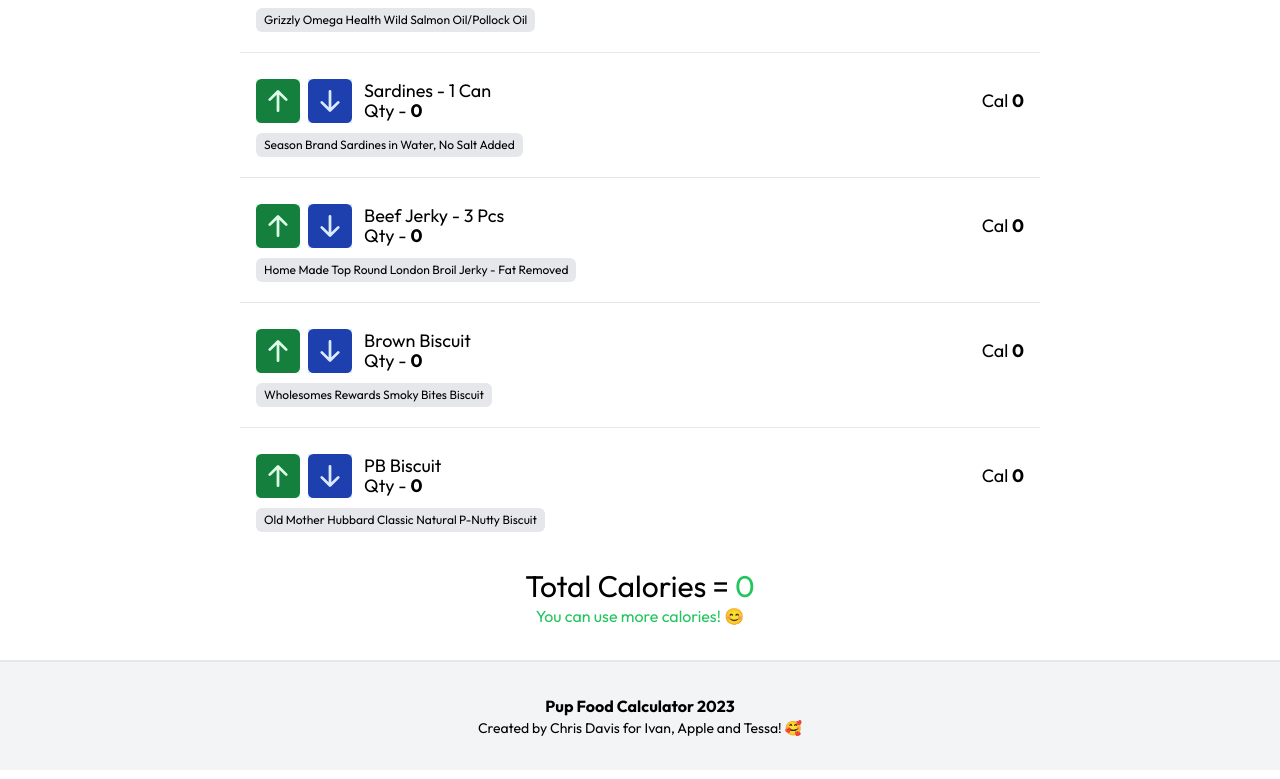
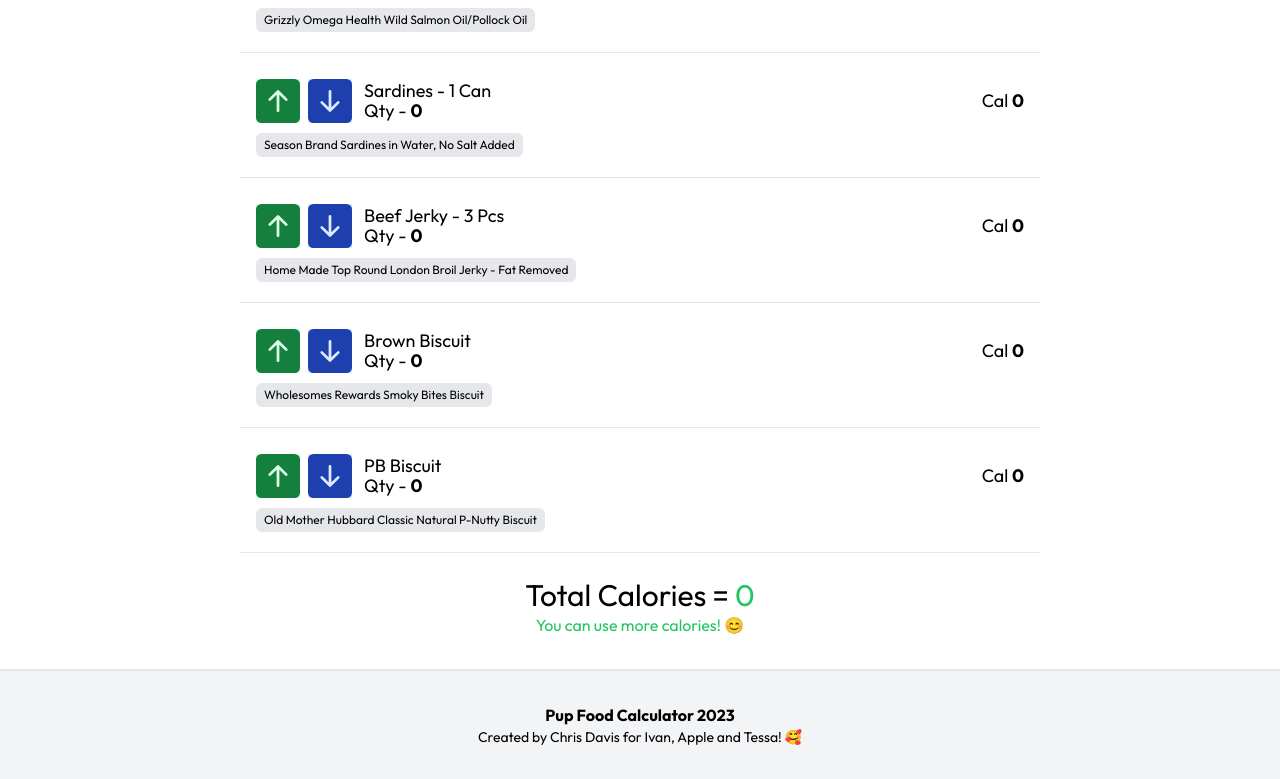
Before and after one commit to chrisdav6/nextjs-pup-food-calculator, a Next.js app: page / in a window 1280 px wide. Shown: the part 1004-1783 px from the top of the page. Built offline with nearby package versions, Linux system fonts and the light colour scheme.

Commit message:
Added bottom border to last FoodItem

```diff
--- a/app/page.js
+++ b/app/page.js
@@ -102,7 +102,7 @@ export default function Home() {
           setTotal={setTotal}
         />
       </div>
-      <div className='flex flex-col items-center justify-center mt-4 mb-8'>
+      <div className='flex flex-col items-center justify-center mt-6 mb-8'>
         <h3 className='text-3xl'>
           Total Calories ={' '}
           {total < 2100 ? (
--- a/components/FoodItem.js
+++ b/components/FoodItem.js
@@ -38,7 +38,7 @@ export default function FoodItem({
   };
 
   return (
-    <div className='px-4 pt-6 pb-5 border-t first:border-t-0'>
+    <div className='px-4 pt-6 pb-5 border-t first:border-t-0 last:border-b'>
       <div className='flex items-center '>
         <div className='flex items-center justify-between space-x-2 mr-3'>
           <button onClick={() => increaseQty()}>
```
